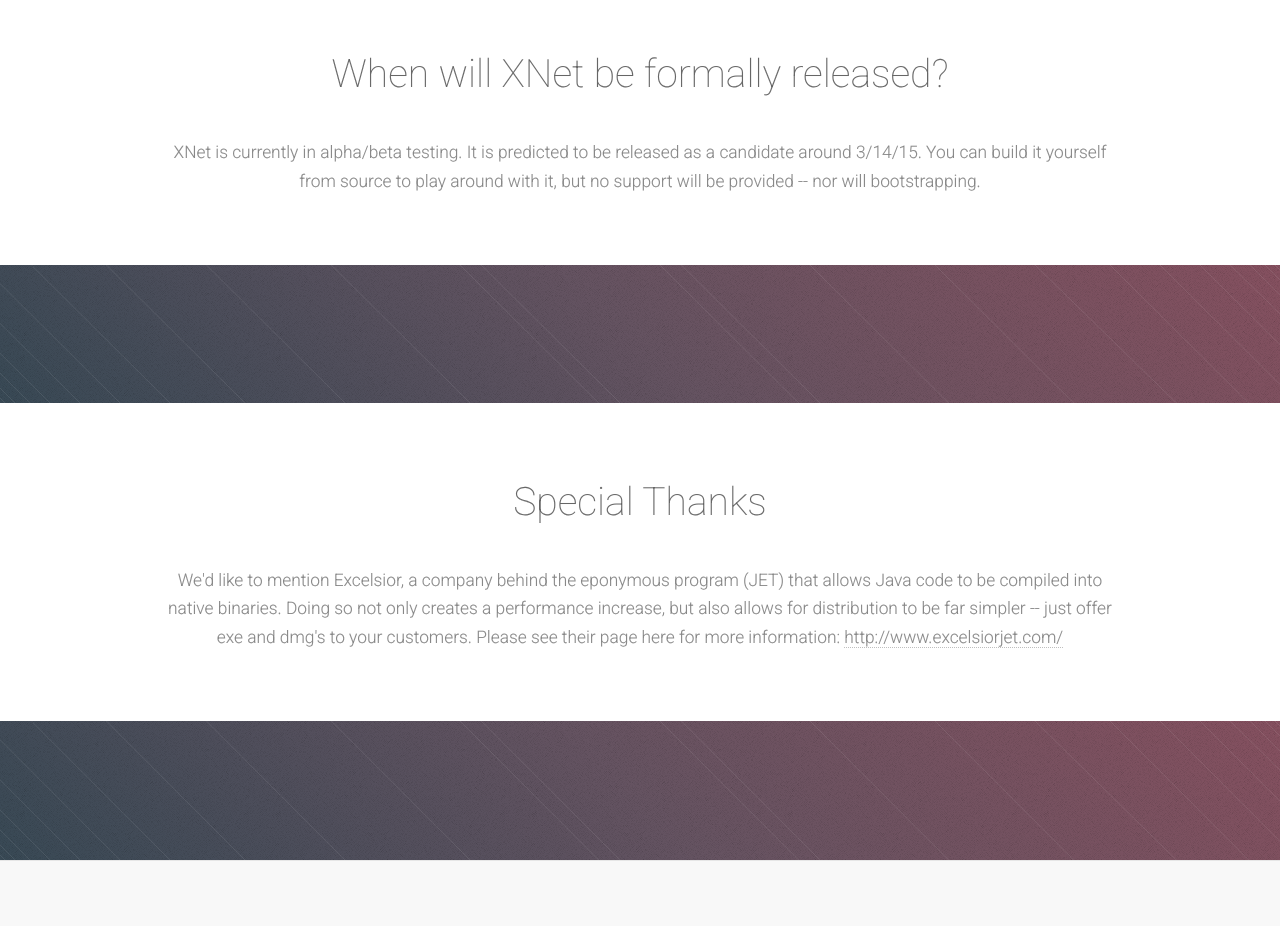
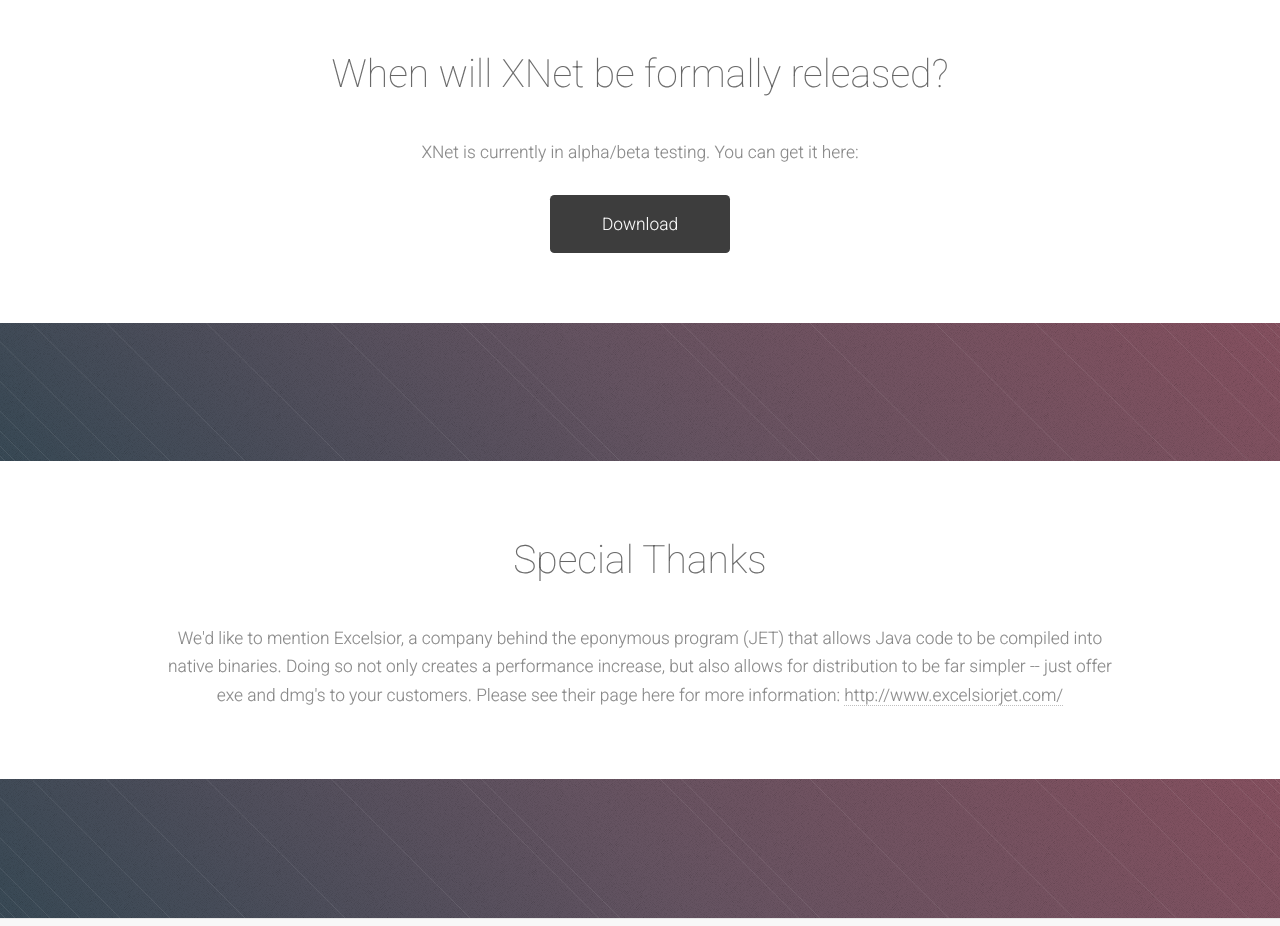
Before and after one commit to djkazic/XNet, a plain HTML site: page index.html in a window 1280 px wide. Shown: the part 1800-2726 px from the top of the page. Drawn offline with Linux system fonts and the light colour scheme.

Commit message:
Added DL link

```diff
--- a/index.html
+++ b/index.html
@@ -98,8 +98,8 @@
 				<header>
 					<div class="container">
 						<h2>When will XNet be formally released?</h2>
-						<p>XNet is currently in alpha/beta testing. It is predicted to be released as a candidate around 3/14/15. You can
-						build it yourself from source to play around with it, but no support will be provided -- nor will bootstrapping.</p>
+						<p>XNet is currently in alpha/beta testing. You can get it here:</p><br>
+						<a href="https://github.com/djkazic/XNet/releases/download/v1/XNetBeta.jar" class="button">Download</a>
 					</div>
 				</header>
 				<div class="content dark style2">
```
